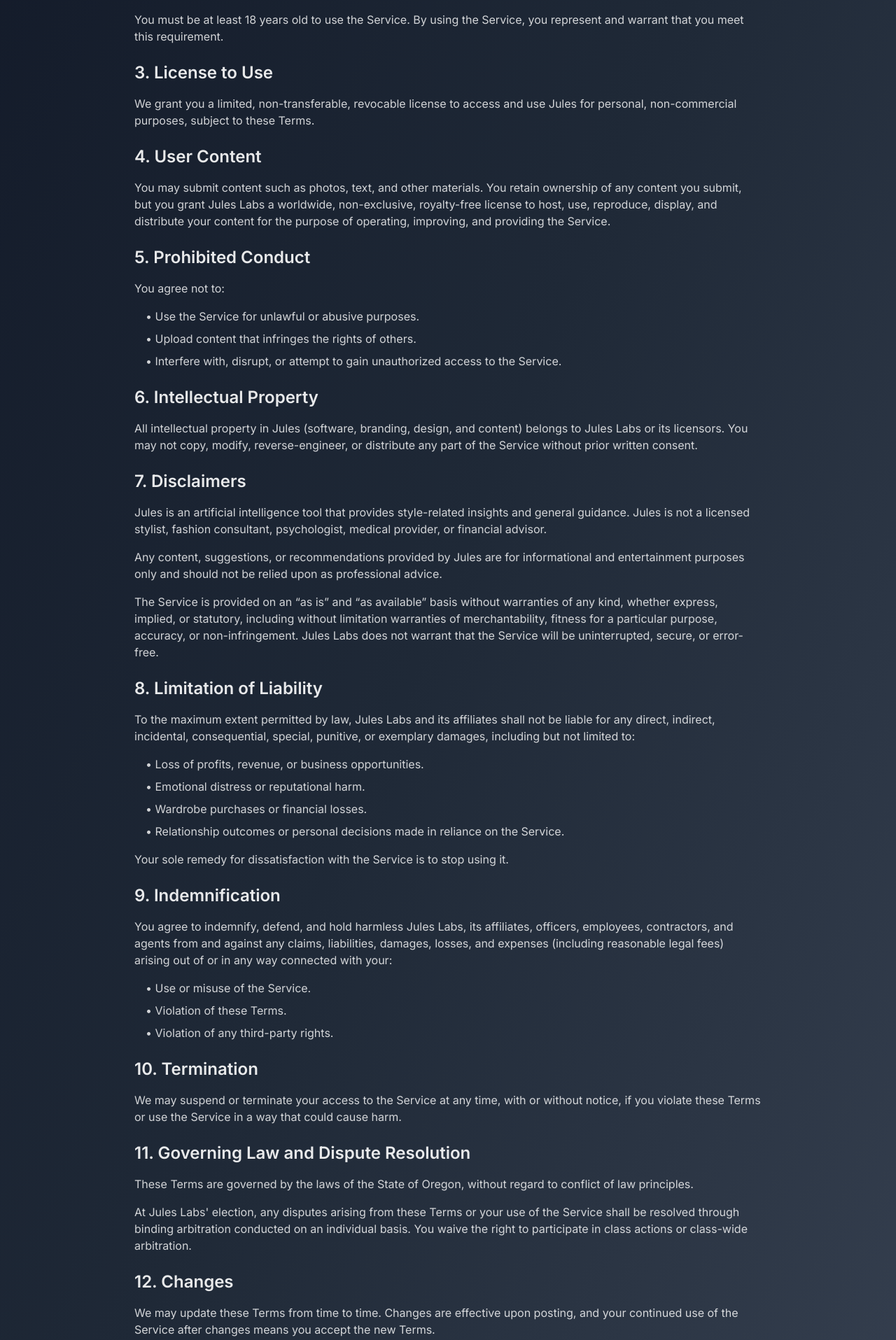
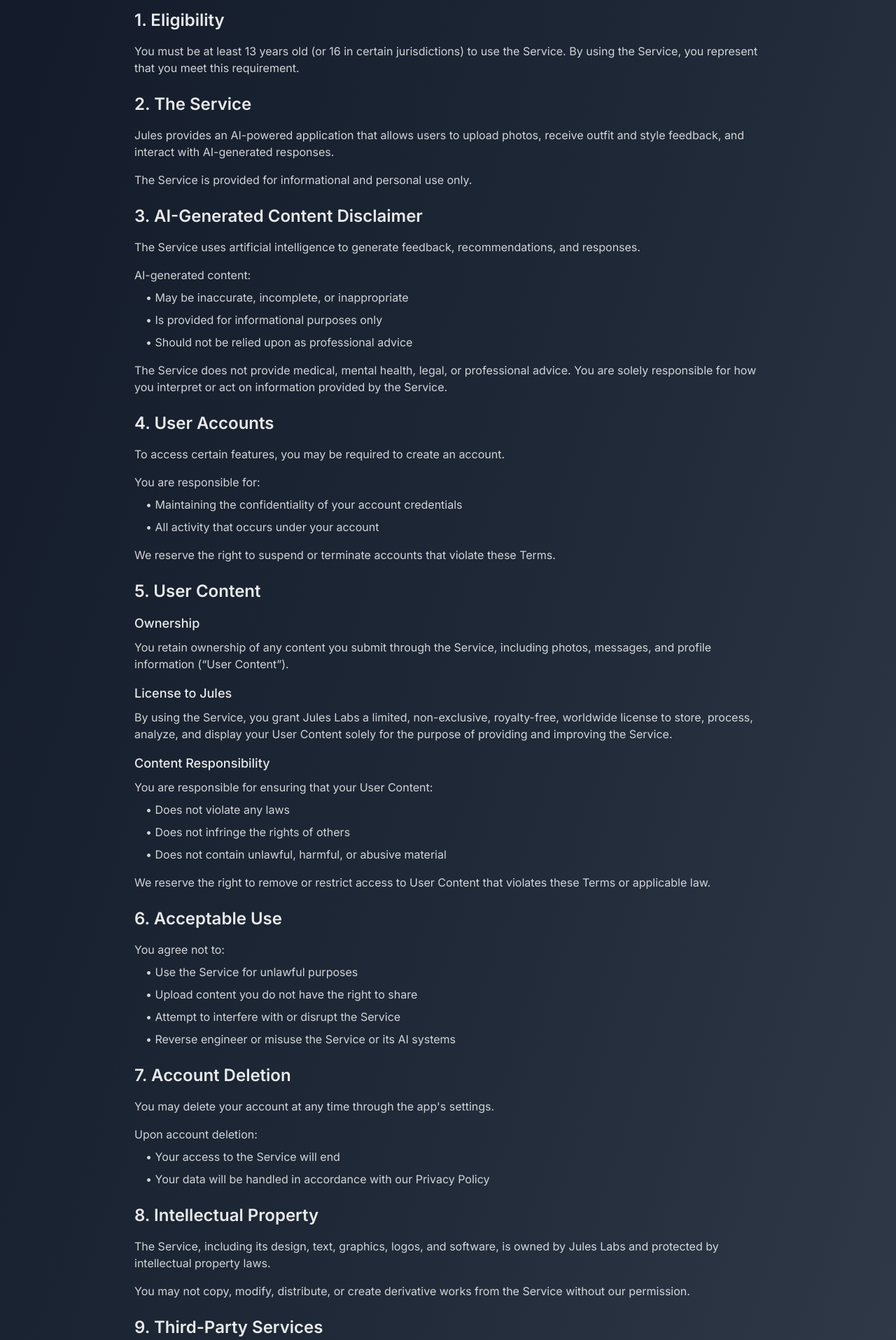
Before and after one commit to SaltaMedia/jules-labs, a Next.js app: page /terms in a window 1280 px wide. Shown: the part 725-2640 px from the top of the page at 70% size. Built offline with nearby package versions, Linux system fonts and the light colour scheme.

Commit message:
Update Terms of Use - December 2025

```diff
--- a/src/app/terms/page.tsx
+++ b/src/app/terms/page.tsx
@@ -25,124 +25,213 @@
       <Section id="terms" bg="gradient2">
         <div className="max-w-4xl mx-auto space-y-8">
           <div className="text-center mb-8">
-            <p className="text-sm text-white/70">Effective Date: 8/27/2025</p>
+            <p className="text-sm text-white/70">Last updated: December 2025</p>
           </div>
 
           <div className="space-y-6">
+            <p className="text-lg leading-relaxed">
+              These Terms of Use (&ldquo;Terms&rdquo;) govern your access to and use of the Jules mobile application and related services (the &ldquo;Service&rdquo;) operated by Jules Labs (&ldquo;Jules,&rdquo; &ldquo;we,&rdquo; &ldquo;us,&rdquo; or &ldquo;our&rdquo;).
+            </p>
+            <p className="text-lg leading-relaxed">
+              By accessing or using the Service, you agree to be bound by these Terms. If you do not agree, do not use the Service.
+            </p>
+
+            {/* Section 1 */}
             <div>
-              <h2 className="text-2xl font-semibold mb-4">1. Acceptance of Terms</h2>
+              <h2 className="text-2xl font-semibold mb-4">1. Eligibility</h2>
               <p className="text-white/80">
-                By accessing or using Jules, you agree to be bound by these Terms of Use and our Privacy Policy. If you do not agree, you may not use the Service.
+                You must be at least 13 years old (or 16 in certain jurisdictions) to use the Service. By using the Service, you represent that you meet this requirement.
               </p>
             </div>
 
+            {/* Section 2 */}
             <div>
-              <h2 className="text-2xl font-semibold mb-4">2. Eligibility</h2>
+              <h2 className="text-2xl font-semibold mb-4">2. The Service</h2>
+              <p className="text-white/80 mb-4">
+                Jules provides an AI-powered application that allows users to upload photos, receive outfit and style feedback, and interact with AI-generated responses.
+              </p>
               <p className="text-white/80">
-                You must be at least 18 years old to use the Service. By using the Service, you represent and warrant that you meet this requirement.
+                The Service is provided for informational and personal use only.
               </p>
             </div>
 
+            {/* Section 3 */}
             <div>
-              <h2 className="text-2xl font-semibold mb-4">3. License to Use</h2>
+              <h2 className="text-2xl font-semibold mb-4">3. AI-Generated Content Disclaimer</h2>
+              <p className="text-white/80 mb-4">
+                The Service uses artificial intelligence to generate feedback, recommendations, and responses.
+              </p>
+              <p className="text-white/80 mb-2">AI-generated content:</p>
+              <ul className="space-y-2 text-white/80 ml-4 mb-4">
+                <li>• May be inaccurate, incomplete, or inappropriate</li>
+                <li>• Is provided for informational purposes only</li>
+                <li>• Should not be relied upon as professional advice</li>
+              </ul>
               <p className="text-white/80">
-                We grant you a limited, non-transferable, revocable license to access and use Jules for personal, non-commercial purposes, subject to these Terms.
+                The Service does not provide medical, mental health, legal, or professional advice. You are solely responsible for how you interpret or act on information provided by the Service.
               </p>
             </div>
 
+            {/* Section 4 */}
             <div>
-              <h2 className="text-2xl font-semibold mb-4">4. User Content</h2>
+              <h2 className="text-2xl font-semibold mb-4">4. User Accounts</h2>
+              <p className="text-white/80 mb-4">
+                To access certain features, you may be required to create an account.
+              </p>
+              <p className="text-white/80 mb-2">You are responsible for:</p>
+              <ul className="space-y-2 text-white/80 ml-4 mb-4">
+                <li>• Maintaining the confidentiality of your account credentials</li>
+                <li>• All activity that occurs under your account</li>
+              </ul>
               <p className="text-white/80">
-                You may submit content such as photos, text, and other materials. You retain ownership of any content you submit, but you grant Jules Labs a worldwide, non-exclusive, royalty-free license to host, use, reproduce, display, and distribute your content for the purpose of operating, improving, and providing the Service.
+                We reserve the right to suspend or terminate accounts that violate these Terms.
               </p>
             </div>
 
+            {/* Section 5 */}
             <div>
-              <h2 className="text-2xl font-semibold mb-4">5. Prohibited Conduct</h2>
-              <p className="text-white/80 mb-4">You agree not to:</p>
+              <h2 className="text-2xl font-semibold mb-4">5. User Content</h2>
+
+              <div className="space-y-4">
+                <div>
+                  <h3 className="text-lg font-medium mb-2">Ownership</h3>
+                  <p className="text-white/80">
+                    You retain ownership of any content you submit through the Service, including photos, messages, and profile information (&ldquo;User Content&rdquo;).
+                  </p>
+                </div>
+
+                <div>
+                  <h3 className="text-lg font-medium mb-2">License to Jules</h3>
+                  <p className="text-white/80">
+                    By using the Service, you grant Jules Labs a limited, non-exclusive, royalty-free, worldwide license to store, process, analyze, and display your User Content solely for the purpose of providing and improving the Service.
+                  </p>
+                </div>
+
+                <div>
+                  <h3 className="text-lg font-medium mb-2">Content Responsibility</h3>
+                  <p className="text-white/80 mb-2">You are responsible for ensuring that your User Content:</p>
+                  <ul className="space-y-2 text-white/80 ml-4 mb-4">
+                    <li>• Does not violate any laws</li>
+                    <li>• Does not infringe the rights of others</li>
+                    <li>• Does not contain unlawful, harmful, or abusive material</li>
+                  </ul>
+                  <p className="text-white/80">
+                    We reserve the right to remove or restrict access to User Content that violates these Terms or applicable law.
+                  </p>
+                </div>
+              </div>
+            </div>
+
+            {/* Section 6 */}
+            <div>
+              <h2 className="text-2xl font-semibold mb-4">6. Acceptable Use</h2>
+              <p className="text-white/80 mb-2">You agree not to:</p>
               <ul className="space-y-2 text-white/80 ml-4">
-                <li>• Use the Service for unlawful or abusive purposes.</li>
-                <li>• Upload content that infringes the rights of others.</li>
-                <li>• Interfere with, disrupt, or attempt to gain unauthorized access to the Service.</li>
+                <li>• Use the Service for unlawful purposes</li>
+                <li>• Upload content you do not have the right to share</li>
+                <li>• Attempt to interfere with or disrupt the Service</li>
+                <li>• Reverse engineer or misuse the Service or its AI systems</li>
               </ul>
             </div>
 
+            {/* Section 7 */}
             <div>
-              <h2 className="text-2xl font-semibold mb-4">6. Intellectual Property</h2>
+              <h2 className="text-2xl font-semibold mb-4">7. Account Deletion</h2>
+              <p className="text-white/80 mb-4">
+                You may delete your account at any time through the app&apos;s settings.
+              </p>
+              <p className="text-white/80 mb-2">Upon account deletion:</p>
+              <ul className="space-y-2 text-white/80 ml-4">
+                <li>• Your access to the Service will end</li>
+                <li>• Your data will be handled in accordance with our Privacy Policy</li>
+              </ul>
+            </div>
+
+            {/* Section 8 */}
+            <div>
+              <h2 className="text-2xl font-semibold mb-4">8. Intellectual Property</h2>
+              <p className="text-white/80 mb-4">
+                The Service, including its design, text, graphics, logos, and software, is owned by Jules Labs and protected by intellectual property laws.
+              </p>
               <p className="text-white/80">
-                All intellectual property in Jules (software, branding, design, and content) belongs to Jules Labs or its licensors. You may not copy, modify, reverse-engineer, or distribute any part of the Service without prior written consent.
+                You may not copy, modify, distribute, or create derivative works from the Service without our permission.
               </p>
             </div>
 
+            {/* Section 9 */}
             <div>
-              <h2 className="text-2xl font-semibold mb-4">7. Disclaimers</h2>
-              <p className="text-white/80 mb-4">
-                Jules is an artificial intelligence tool that provides style-related insights and general guidance. Jules is not a licensed stylist, fashion consultant, psychologist, medical provider, or financial advisor.
-              </p>
-              <p className="text-white/80 mb-4">
-                Any content, suggestions, or recommendations provided by Jules are for informational and entertainment purposes only and should not be relied upon as professional advice.
-              </p>
+              <h2 className="text-2xl font-semibold mb-4">9. Third-Party Services</h2>
               <p className="text-white/80">
-                The Service is provided on an &ldquo;as is&rdquo; and &ldquo;as available&rdquo; basis without warranties of any kind, whether express, implied, or statutory, including without limitation warranties of merchantability, fitness for a particular purpose, accuracy, or non-infringement. Jules Labs does not warrant that the Service will be uninterrupted, secure, or error-free.
+                The Service may rely on third-party services (such as cloud storage, analytics, or AI providers). Jules Labs is not responsible for the availability or performance of third-party services.
               </p>
             </div>
 
+            {/* Section 10 */}
             <div>
-              <h2 className="text-2xl font-semibold mb-4">8. Limitation of Liability</h2>
+              <h2 className="text-2xl font-semibold mb-4">10. Disclaimer of Warranties</h2>
               <p className="text-white/80 mb-4">
-                To the maximum extent permitted by law, Jules Labs and its affiliates shall not be liable for any direct, indirect, incidental, consequential, special, punitive, or exemplary damages, including but not limited to:
+                The Service is provided on an &ldquo;AS IS&rdquo; and &ldquo;AS AVAILABLE&rdquo; basis.
               </p>
-              <ul className="space-y-2 text-white/80 ml-4 mb-4">
-                <li>• Loss of profits, revenue, or business opportunities.</li>
-                <li>• Emotional distress or reputational harm.</li>
-                <li>• Wardrobe purchases or financial losses.</li>
-                <li>• Relationship outcomes or personal decisions made in reliance on the Service.</li>
+              <p className="text-white/80 mb-2">We make no warranties, express or implied, regarding:</p>
+              <ul className="space-y-2 text-white/80 ml-4">
+                <li>• Accuracy or reliability of AI-generated content</li>
+                <li>• Availability or uninterrupted operation of the Service</li>
+                <li>• Results obtained from using the Service</li>
               </ul>
+            </div>
+
+            {/* Section 11 */}
+            <div>
+              <h2 className="text-2xl font-semibold mb-4">11. Limitation of Liability</h2>
+              <p className="text-white/80 mb-4">
+                To the maximum extent permitted by law, Jules Labs shall not be liable for any indirect, incidental, consequential, or special damages arising out of or related to your use of the Service.
+              </p>
               <p className="text-white/80">
                 Your sole remedy for dissatisfaction with the Service is to stop using it.
               </p>
             </div>
 
+            {/* Section 12 */}
             <div>
-              <h2 className="text-2xl font-semibold mb-4">9. Indemnification</h2>
-              <p className="text-white/80 mb-4">
-                You agree to indemnify, defend, and hold harmless Jules Labs, its affiliates, officers, employees, contractors, and agents from and against any claims, liabilities, damages, losses, and expenses (including reasonable legal fees) arising out of or in any way connected with your:
-              </p>
+              <h2 className="text-2xl font-semibold mb-4">12. Indemnification</h2>
+              <p className="text-white/80 mb-2">You agree to indemnify and hold harmless Jules Labs from any claims, damages, or expenses arising from:</p>
               <ul className="space-y-2 text-white/80 ml-4">
-                <li>• Use or misuse of the Service.</li>
-                <li>• Violation of these Terms.</li>
-                <li>• Violation of any third-party rights.</li>
+                <li>• Your use of the Service</li>
+                <li>• Your User Content</li>
+                <li>• Your violation of these Terms</li>
               </ul>
             </div>
 
+            {/* Section 13 */}
             <div>
-              <h2 className="text-2xl font-semibold mb-4">10. Termination</h2>
+              <h2 className="text-2xl font-semibold mb-4">13. Governing Law</h2>
               <p className="text-white/80">
-                We may suspend or terminate your access to the Service at any time, with or without notice, if you violate these Terms or use the Service in a way that could cause harm.
+                These Terms are governed by and construed in accordance with the laws of the State of Oregon, United States, without regard to conflict of law principles.
               </p>
             </div>
 
+            {/* Section 14 */}
             <div>
-              <h2 className="text-2xl font-semibold mb-4">11. Governing Law and Dispute Resolution</h2>
+              <h2 className="text-2xl font-semibold mb-4">14. Changes to These Terms</h2>
               <p className="text-white/80 mb-4">
-                These Terms are governed by the laws of the State of Oregon, without regard to conflict of law principles.
+                We may update these Terms from time to time. Changes will be posted on this page with an updated &ldquo;Last updated&rdquo; date.
               </p>
               <p className="text-white/80">
-                At Jules Labs&apos; election, any disputes arising from these Terms or your use of the Service shall be resolved through binding arbitration conducted on an individual basis. You waive the right to participate in class actions or class-wide arbitration.
+                Continued use of the Service after changes constitutes acceptance of the revised Terms.
               </p>
             </div>
 
+            {/* Section 15 */}
             <div>
-              <h2 className="text-2xl font-semibold mb-4">12. Changes</h2>
+              <h2 className="text-2xl font-semibold mb-4">15. Contact Us</h2>
+              <p className="text-white/80 mb-4">
+                If you have questions about these Terms, contact us at:
+              </p>
               <p className="text-white/80">
-                We may update these Terms from time to time. Changes are effective upon posting, and your continued use of the Service after changes means you accept the new Terms.
+                Email: <a href="mailto:steve@juleslabs.com" className="text-blue-400 hover:text-blue-300 underline">steve@juleslabs.com</a>
               </p>
-            </div>
-
-            <div>
-              <h2 className="text-2xl font-semibold mb-4">13. Contact</h2>
               <p className="text-white/80">
-                Questions? Email us at <a href="mailto:steve@juleslabs.com" className="text-blue-400 hover:text-blue-300 underline">steve@juleslabs.com</a>
+                Company: Jules Labs
               </p>
             </div>
           </div>
```
